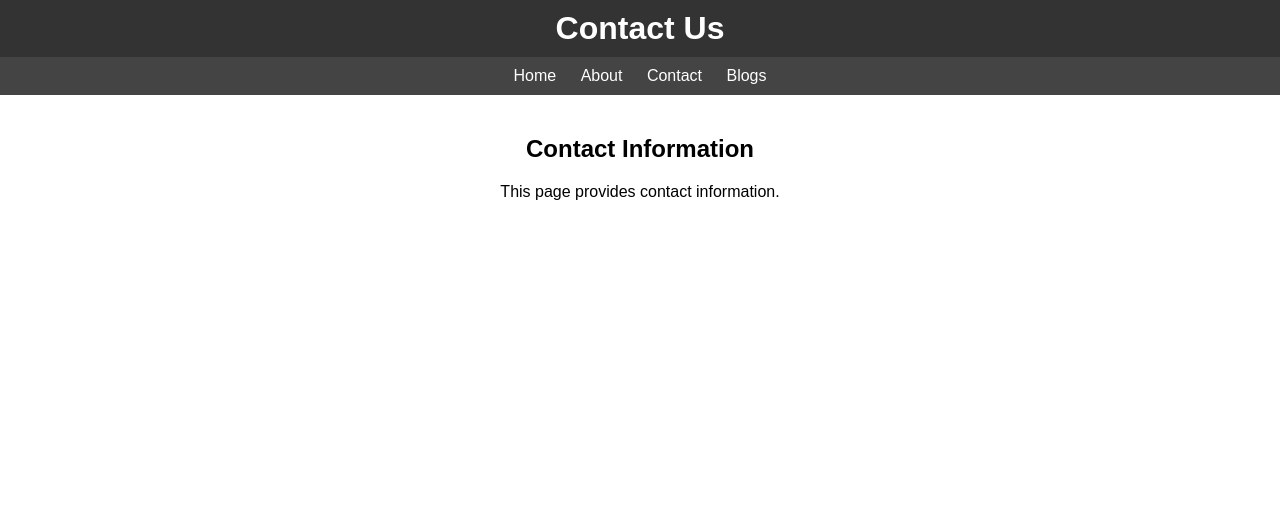
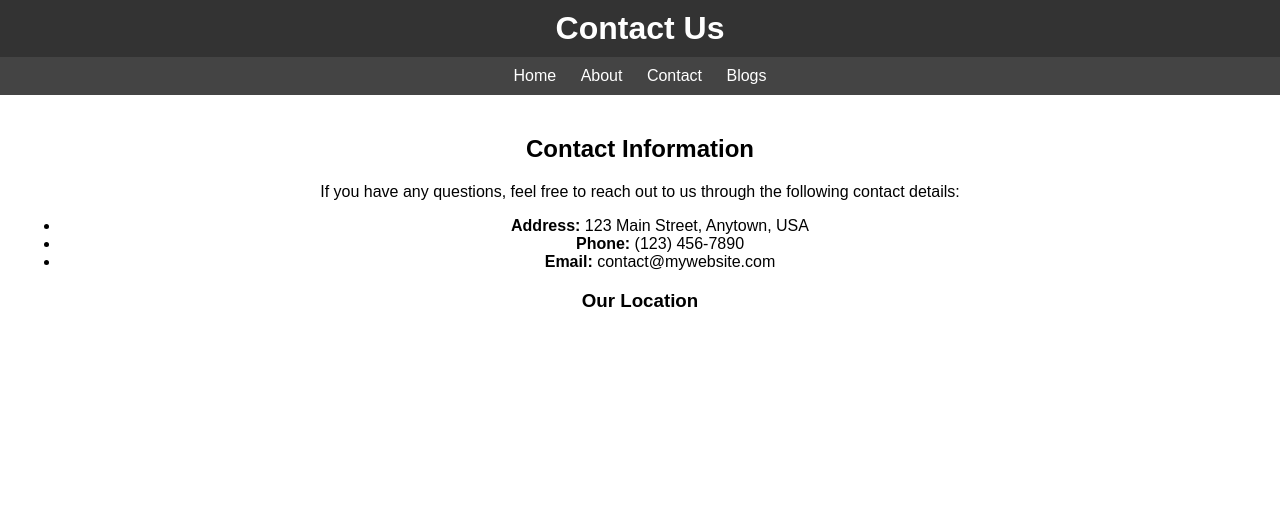
Before and after one commit to QDaedalus/nuans_project, a Django app: template djangotutorial/nuans_app/templates/contact.html in a window 1280 px wide. Shown: the top 506 px of the page. Run offline with Django 3.2, Linux system fonts and the light colour scheme; the template is opened without the code that fills it, so the values that code supplies are empty.

Commit message:
mapten onceki gelistirmeler

```diff
--- a/djangotutorial/nuans_app/templates/contact.html
+++ b/djangotutorial/nuans_app/templates/contact.html
@@ -1,17 +1,29 @@
 {% extends "base.html" %}
 {% load static %}
 <head>
+        {% block head %}
+
+        {% endblock %}
+    <title>Contact - My Website</title>
 </head>
 <body>
     <header>
         {% block header %}
         <h1>Contact Us</h1>
+
         {% endblock %}
     </header>
     <main>
         {% block content %}
         <h2>Contact Information</h2>
-        <p>This page provides contact information.</p>
+        <p>If you have any questions, feel free to reach out to us through the following contact details:</p>
+        <ul>
+            <li><strong>Address:</strong> 123 Main Street, Anytown, USA</li>
+            <li><strong>Phone:</strong> (123) 456-7890</li>
+            <li><strong>Email:</strong> contact@mywebsite.com</li>
+        </ul>
+        <h3>Our Location</h3>
+
         {% endblock %}
     </main>
     <footer>
```
Also changed, not shown: 1 other file.
